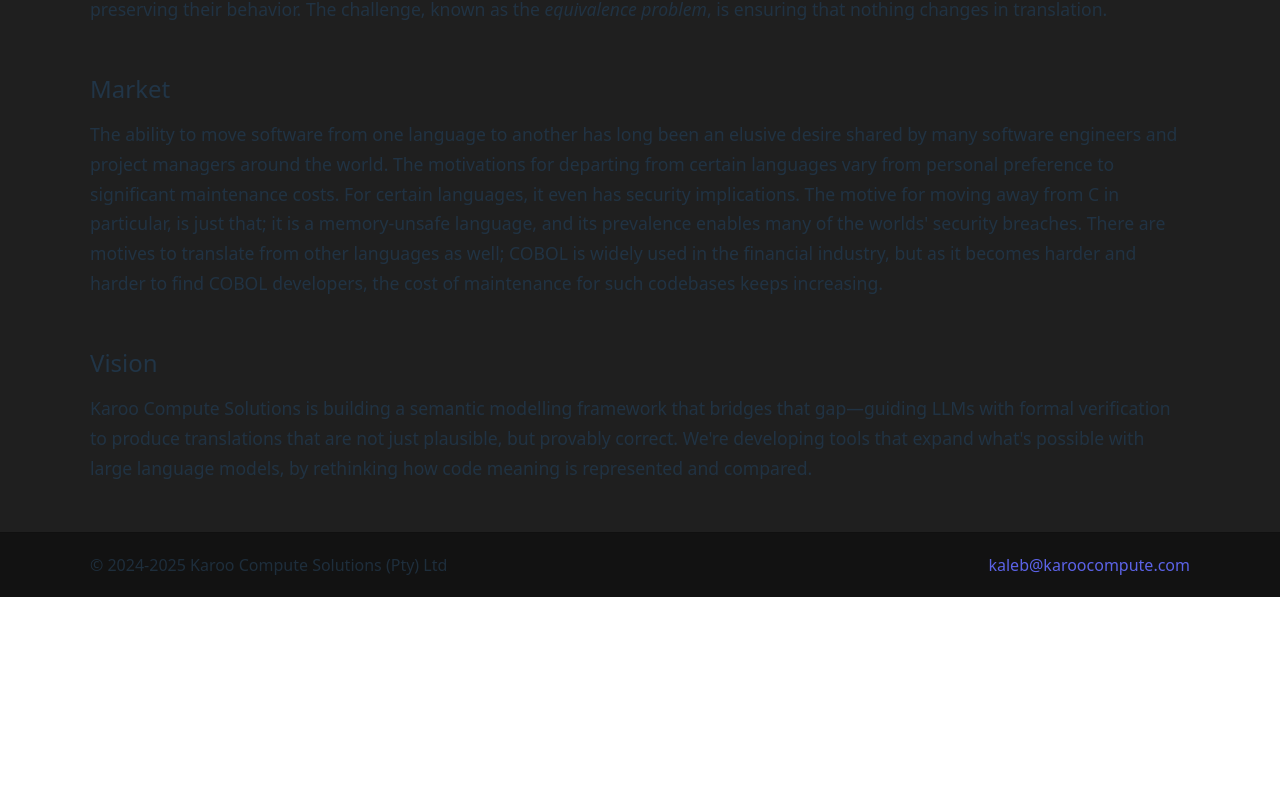
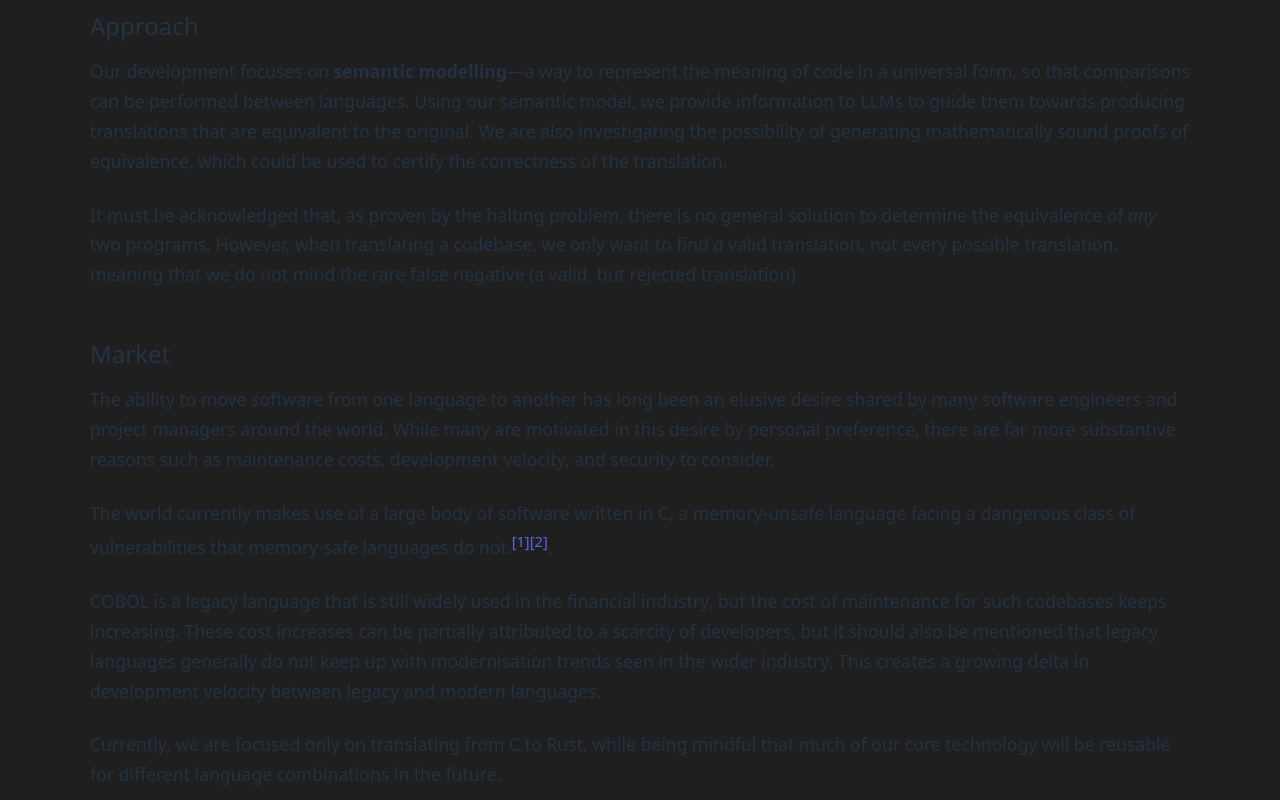
Before and after one commit to SavannahSolutions/website, a React (Vite) app in the folder app/: page / in a window 1280 px wide. Shown: the part 900-1700 px from the top of the page. Before the commit the page ends 1497 px from the top, so only its background shows below. Built offline with nearby package versions, Linux system fonts and the light colour scheme.

Commit message:
Home rewrite

```diff
--- a/app/src/components/Footer.tsx
+++ b/app/src/components/Footer.tsx
@@ -3,7 +3,7 @@ function Footer() {
     <footer className="site-footer">
       <div className="container footer-inner">
         <span style={{ opacity: 0.8 }}>© 2024-{new Date().getFullYear()} Karoo Compute Solutions (Pty) Ltd</span>
-        <a href="mailto:kaleb@karoocompute.com" style={{ opacity: 0.9 }}>kaleb@karoocompute.com</a>
+        <a href="mailto:info@karoocompute.com" style={{ opacity: 0.9 }}>info@karoocompute.com</a>
       </div>
     </footer>
   )
--- a/app/src/pages/Home.tsx
+++ b/app/src/pages/Home.tsx
@@ -9,7 +9,7 @@ function Home() {
           <h1 className="hero-title">Modernize with verified translation</h1>
           <p className="hero-text">
             Karoo Compute Solutions is developing tools to support LLM-technologies in software translation.
-            Our goal is to make projects that were once considered impossible, easy.
+            We aim to make software modernization both practical and verifiable.
           </p>
           <Link to="/about" className="hero-link">About Us →</Link>
         </div>
@@ -20,28 +20,56 @@ function Home() {
         <div className="container content-section">
           <h2>Problem</h2>
           <p>
-            While today's LLMs can generate impressive code, they lack the ability to <em>verify</em> that their output truly matches the original.
+            Software translation has long beeen regarded as an infeasible or high risk endeavour, due in part to the effort of translation, but also the difficulty of ensuring equivalence between the original and the translated code.
+          </p>
+          <p>
+            While today's Large Language Models (LLMs) can generate impressive code in a short timespan, thereby addressing the first concern, they lack the ability to <em>verify</em> that their output truly matches the original.
             The absence of verification limits their usefulness and is what we identified as the key barrier to opening up a mostly untapped market.
           </p>
 
           <h2>Approach</h2>
           <p>
-            Our development focuses on <strong>software translation</strong>—the process of rewriting systems from one language to another while preserving their behavior.
-            The challenge, known as the <em>equivalence problem</em>, is ensuring that nothing changes in translation.
+            Our development focuses on <strong>semantic modelling</strong>—a way to represent the meaning of code in a universal form, so that comparisons can be performed between languages.
+            Using our semantic model, we provide information to LLMs to guide them towards producing translations that are equivalent to the original.
+            We are also investigating the possibility of generating mathematically sound proofs of equivalence, which could be used to certify the correctness of the translation.
+          </p>
+
+          <p>
+            It must be acknowledged that, as proven by the halting problem, there is no general solution to determine the equivalence of <em>any</em> two programs.
+            However, when translating a codebase, we only want to find <em>a</em> valid translation, not every possible translation, meaning that we do not mind the rare false negative (a valid, but rejected translation).
           </p>
 
           <h2>Market</h2>
           <p>
             The ability to move software from one language to another has long been an elusive desire shared by many software engineers and project managers around the world.
-            The motivations for departing from certain languages vary from personal preference to significant maintenance costs. For certain languages, it even has security implications.
-            The motive for moving away from C in particular, is just that; it is a memory-unsafe language, and its prevalence enables many of the worlds' security breaches.
-            There are motives to translate from other languages as well; COBOL is widely used in the financial industry, but as it becomes harder and harder to find COBOL developers, the cost of maintenance for such codebases keeps increasing.
+            While many are motivated in this desire by personal preference, there are far more substantive reasons such as maintenance costs, development velocity, and security to consider.
+          </p>
+          <p>
+            The world currently makes use of a large body of software written in C, a memory-unsafe language facing a dangerous class of vulnerabilities that memory-safe languages do not.
+            <sup>
+              <a href="https://www.chromium.org/Home/chromium-security/memory-safety" target="_blank" rel="noopener noreferrer">
+                [1]
+              </a>
+              <a href="https://www.microsoft.com/en-us/msrc/blog/2019/07/a-proactive-approach-to-more-secure-code" target="_blank" rel="noopener noreferrer">
+                [2]
+              </a>
+            </sup>.
+          </p>
+          <p>
+            COBOL is a legacy language that is still widely used in the financial industry, but the cost of maintenance for such codebases keeps increasing.
+            These cost increases can be partially attributed to a scarcity of developers, but it should also be mentioned that legacy languages generally do not keep up with modernisation trends seen in the wider industry.
+            This creates a growing delta in development velocity between legacy and modern languages.
+          </p>
+          <p>
+            Currently, we are focused only on translating from C to Rust, while being mindful that much of our core technology will be reusable for different language combinations in the future.
           </p>
 
           <h2>Vision</h2>
           <p>
-            Karoo Compute Solutions is building a semantic modelling framework that bridges that gap—guiding LLMs with formal verification to produce translations that are not just plausible, but provably correct.
-            We're developing tools that expand what's possible with large language models, by rethinking how code meaning is represented and compared.
+            We foresee a future where the cost of software development has reduced by orders of magnitude, opening up many new possibilities.
+            However, to develop in such a world requires us to work in a different paradigm; the greatest hinderance will no longer be code output, but correctness.
+            We believe that reducing the friction involved in verification will be a key component in bringing this new paradigm into fruition.
+            Delivering the tools that enable this shift is the role Karoo Compute Solutions seeks to play.
           </p>
         </div>
       </section>
```
Also changed, not shown: app/src/pages/Technology.tsx (deleted, +0 -24 lines), app/src/components/Navbar.tsx (line endings or trailing spaces).
